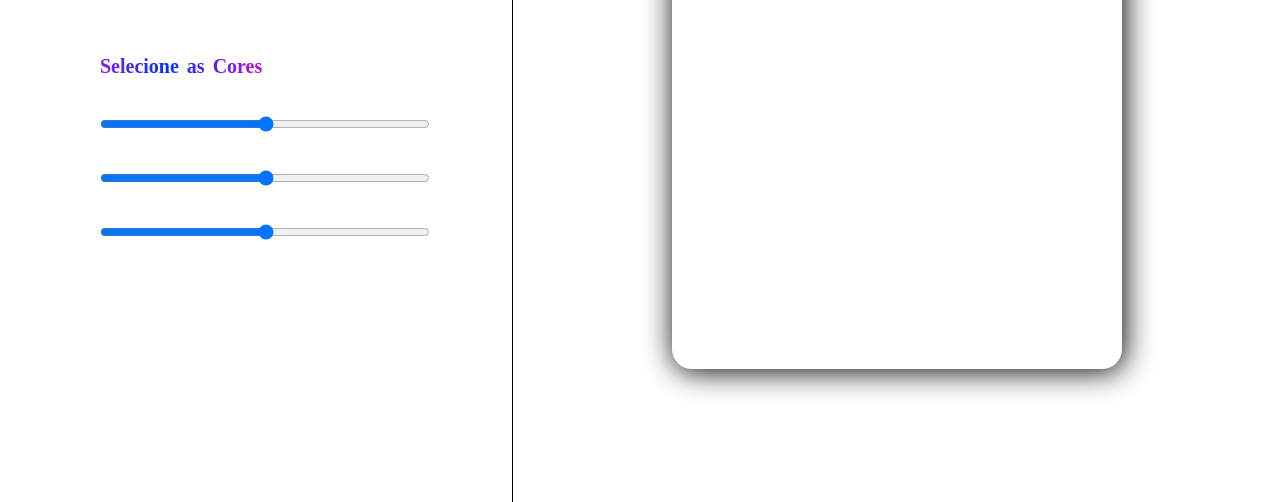
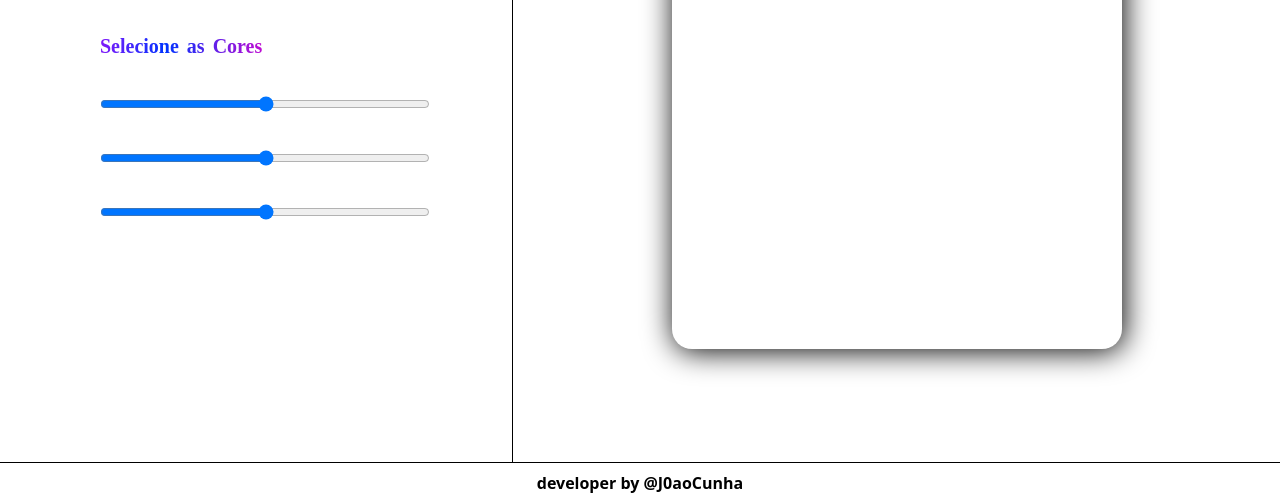
Before and after one commit to J0aoCunha/JS-seletor-de-cores-V2, a plain HTML site: page index.html in a window 1280 px wide. Shown: the part 298-800 px from the top of the page. Drawn offline with Linux system fonts and the light colour scheme.

Commit message:
Add files via upload

```diff
--- a/index.html
+++ b/index.html
@@ -10,7 +10,7 @@
 </head>
 
 <body>
-
+    <main>
         <section id="seletores">
             <div class="text-1">
                 <h1>Seletor de Cores</h1>
@@ -35,6 +35,12 @@
 
             </div>
         </section>
+    </main>
+    <footer>
+        <h4>developer by @J0aoCunha</h4>
+    </footer>
+
+
 
     <script src="index.js"></script>
 </body>
--- a/style.css
+++ b/style.css
@@ -5,11 +5,15 @@
 }
 
 body {
-
     width: 100%;
     height: 100vh;
+
+}
+
+main {
+    width: 100%;
+    height: 95vh;
     display: flex;
-
 }
 
 section#seletores>h1 {
@@ -21,7 +25,7 @@ section#seletores>h1 {
 section#seletores {
     padding-left: 100px;
     width: 40%;
-    height: 100vh;
+    height: 95vh;
     display: flex;
     flex-direction: column;
     align-items: flex-start;
@@ -59,21 +63,16 @@ form>input {
 section#box-body {
     border-left: 0.6px solid black;
     width: 60%;
-    height: 100vh;
+    height: 95vh;
     display: flex;
     align-items: center;
     justify-content: center;
     flex-direction: column;
 }
 
-
-
-
-
 div.text-3 {
     padding-bottom: 50px;
 }
-
 
 h1 {
     font-size: 30px;
@@ -103,3 +102,16 @@ h1 {
     box-shadow: 2px 2px 30px black;
     border-radius: 20px;
 }
+
+footer {
+    height: 5vh;
+    width: 100%;
+    display: flex;
+    align-items: center;
+    justify-content: center;
+    border-top: 1px solid black;
+}
+
+h4 {
+    font-family: system-ui, -apple-system, BlinkMacSystemFont, 'Segoe UI', Roboto, Oxygen, Ubuntu, Cantarell, 'Open Sans', 'Helvetica Neue', sans-serif;
+}
```
Lines whose indentation alone changed are shown as unchanged.
